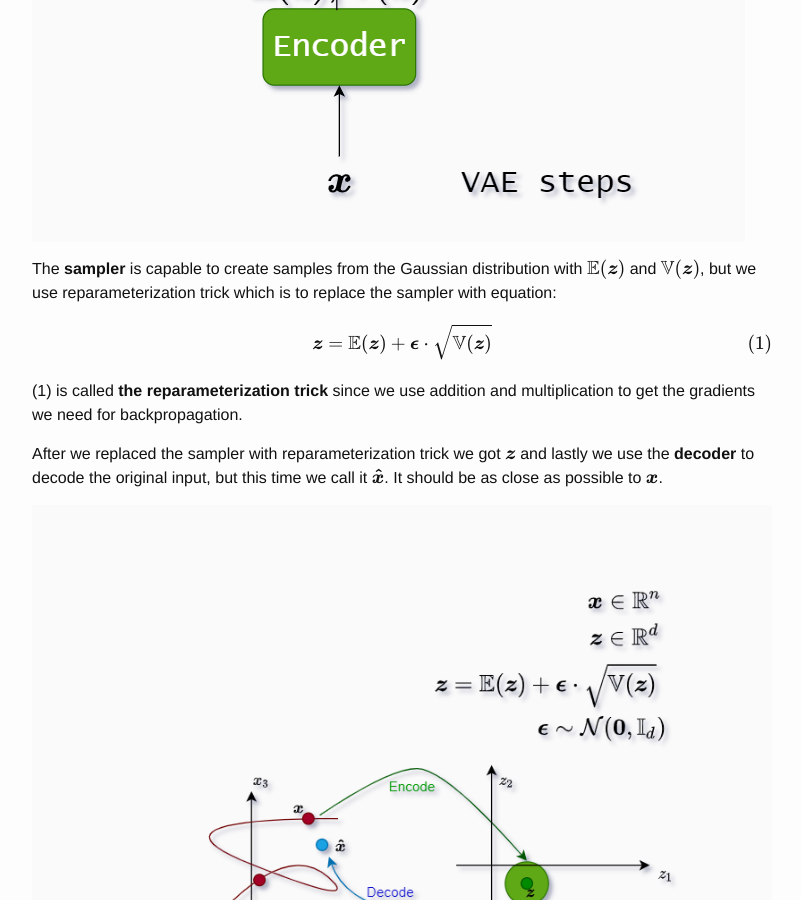
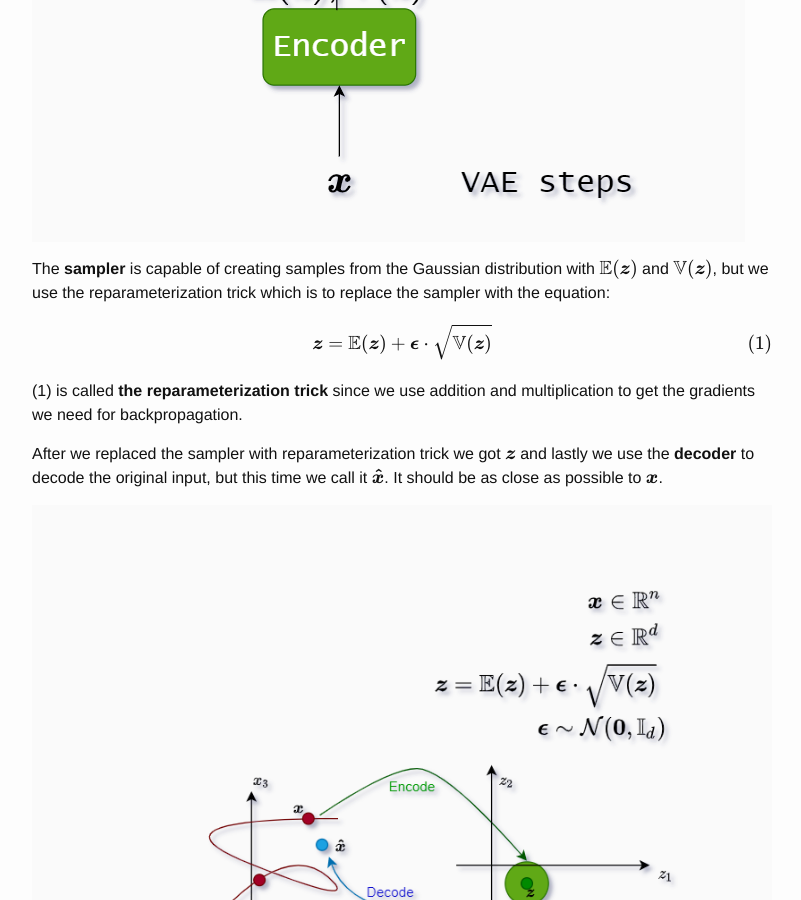
Before and after one commit to dejanbatanjac/dejanbatanjac.github.io, a Jekyll site: the page built from _posts/2021-04-14-vae.md, in a window 1280 px wide and 900 px high, scrolled down 2234 px. Shown: the whole window, without its empty margins (238-1039 px from the left). Built offline with Jekyll 4.4.1, drawn with Linux system fonts in a browser that asks for light colours; formulas are drawn with MathJax 3; some of the changed text lies outside the part shown.

Commit message:
fix: spelling and typos in 2021-04-14-vae.md + update izveštaj.pdf
- approximation inference → approximate inference
- condition the data → conditioned on the data
- capable to create → capable of creating
- Fixed broken LaTeX in reparameterization equation

Report now covers 5 published articles.

```diff
--- a/_posts/2021-04-14-vae.md
+++ b/_posts/2021-04-14-vae.md
@@ -59,7 +59,7 @@
 
 The whole idea of VAE is to create a neural net that approximates the **posterior**.
 
-Posterior distribution $p(\boldsymbol z \mid \boldsymbol  x)$ is distribution of latent variable condition the data. This distribution is **continuous**.
+Posterior distribution $p(\boldsymbol z \mid \boldsymbol  x)$ is the distribution of the latent variable conditioned on the data. This distribution is **continuous**.
 
 Since we will learn the VAE as neural net, all the neural net parameters are weights so we can rewrite the distribution with respect to the weights: $p_{\boldsymbol w}(\boldsymbol z \mid \boldsymbol x)$.
 
@@ -76,11 +76,9 @@
 
 ![vae steps](/images/2021/04/vae-steps.png)
 
-The **sampler** is capable to create samples from the Gaussian distribution with $\mathbb E(\boldsymbol{z})$ and $\mathbb V(\boldsymbol{z})$, but we use reparameterization trick which is to replace the sampler with equation:
+The **sampler** is capable of creating samples from the Gaussian distribution with $\mathbb E(\boldsymbol{z})$ and $\mathbb V(\boldsymbol{z})$, but we use the reparameterization trick which is to replace the sampler with the equation:
 
-$$\boldsymbol z = \mathbb E(\boldsymbol
-z) + \boldsymbol \epsilon \cdot \sqrt {\mathbb V(\boldsymbol
- z) } \tag{1}$$
+$$\boldsymbol z = \mathbb{E}(\boldsymbol{z}) + \boldsymbol{\epsilon} \cdot \sqrt{\mathbb{V}(\boldsymbol{z})} \tag{1}$$
 
 (1) is called **the reparameterization trick** since we use addition and multiplication to get the gradients we need for backpropagation.
 
```
Also changed, not shown: other parts of _posts/2021-04-14-vae.md (+1 -1 lines).
